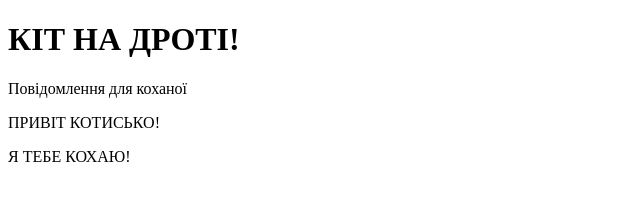
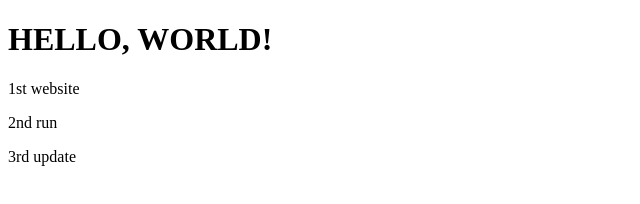
Before and after one commit to vadymsyd/my-website, a plain HTML site: page index.html in a window 1280 px wide. Shown: the whole page, without its empty margins (0-640 px from the left). Drawn offline with Linux system fonts and the light colour scheme.

Commit message:
3rd update

```diff
--- a/index.html
+++ b/index.html
@@ -5,9 +5,9 @@
     <meta charset="UTF-8">
   </head>
   <body>
-    <h1>КІТ НА ДРОТІ!</h1>
-    <p>Повідомлення для коханої</p>
-    <p>ПРИВІТ КОТИСЬКО!</p>
-    <p>Я ТЕБЕ КОХАЮ!</p>
+    <h1>HELLO, WORLD!</h1>
+    <p>1st website</p>
+    <p>2nd run</p>
+    <p>3rd update</p>
   </body>
 </html>
```
